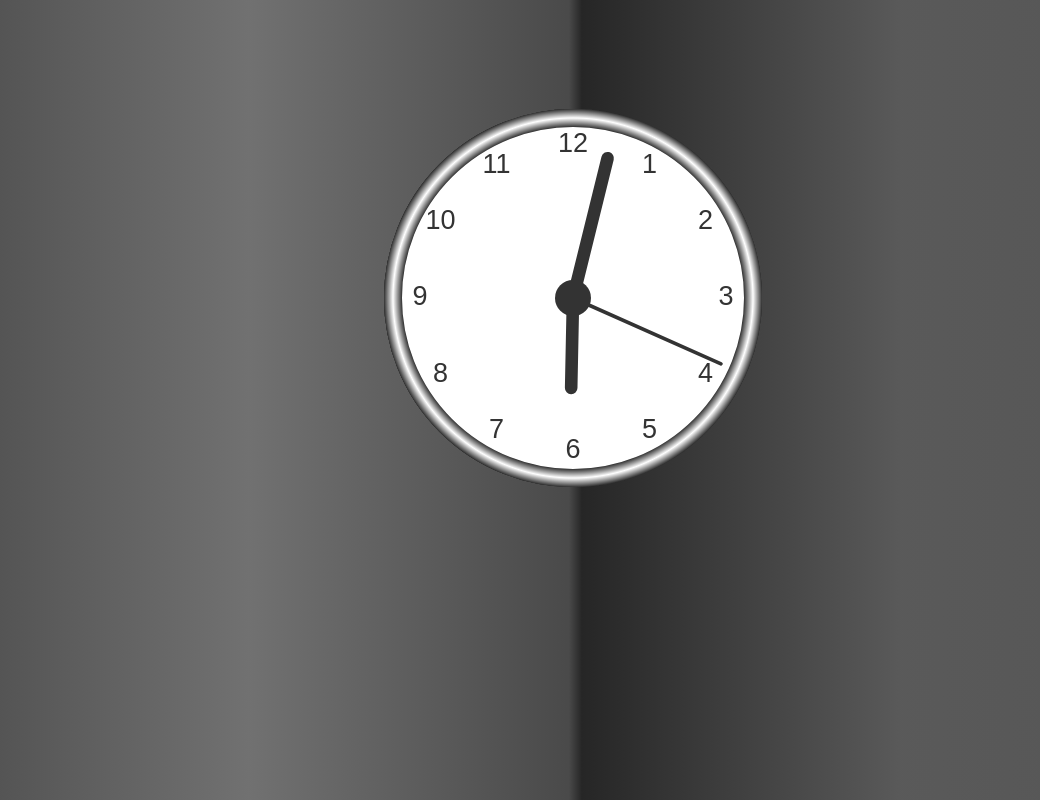
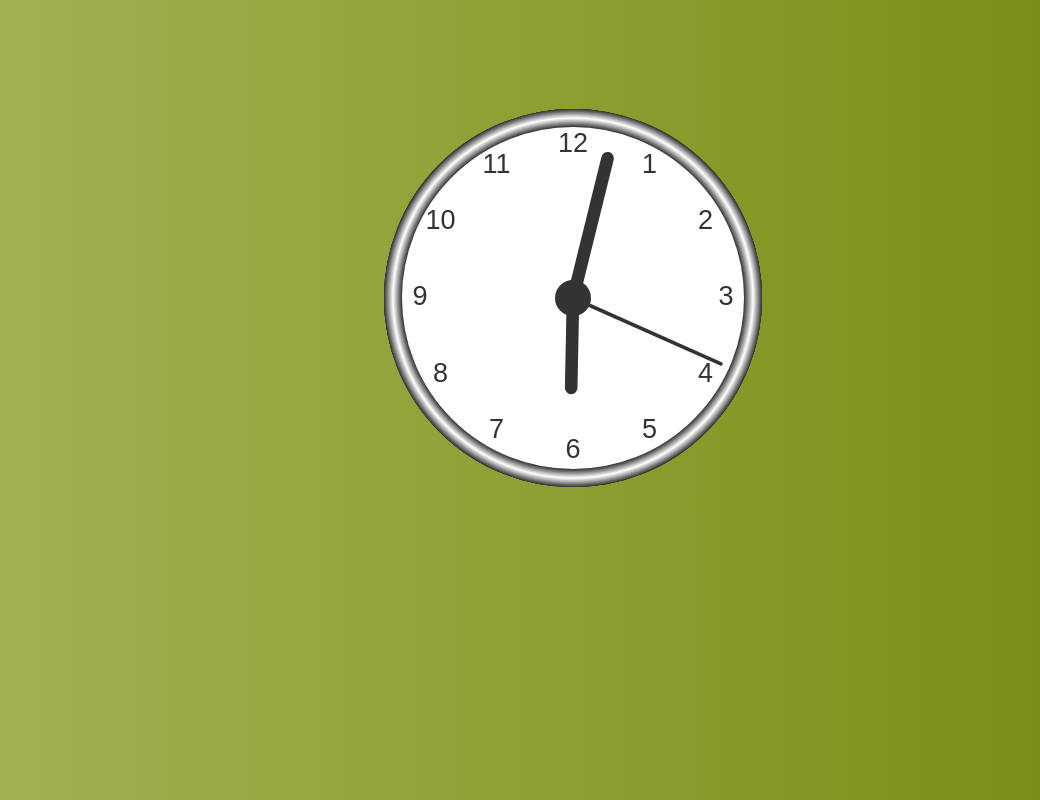
Before and after one commit to shrutivtu/JS30days-analog_clock, a plain HTML site: page index.html in a window 1280 px wide. Shown: the whole page, without its empty margins (71-1111 px from the left). Drawn offline with Linux system fonts and the light colour scheme.

Commit message:
changed the backgroung color

```diff
--- a/style.css
+++ b/style.css
@@ -1,18 +1,14 @@
 body {
   /*background-color:#696969	;*/
-  background: linear-gradient(
-    to right,
-    rgba(76, 76, 76, 1) 0%,
-    rgba(89, 89, 89, 0.97) 12%,
-    rgba(102, 102, 102, 0.93) 25%,
-    rgba(71, 71, 71, 0.89) 39%,
-    rgba(44, 44, 44, 0.86) 50%,
-    rgba(0, 0, 0, 0.85) 51%,
-    rgba(17, 17, 17, 0.83) 60%,
-    rgba(43, 43, 43, 0.78) 76%,
-    rgba(28, 28, 28, 0.74) 91%,
-    rgba(19, 19, 19, 0.71) 100%
-  );
+  background: rgba(164,179,87,1);
+  background: -moz-linear-gradient(left, rgba(164,179,87,1) 0%, rgba(154,170,71,1) 21%, rgba(145,162,56,1) 41%, rgba(134,153,40,1) 63%, rgba(128,147,30,1) 76%, rgba(122,141,20,1) 90%, rgba(117,137,12,1) 100%);
+  background: -webkit-gradient(left top, right top, color-stop(0%, rgba(164,179,87,1)), color-stop(21%, rgba(154,170,71,1)), color-stop(41%, rgba(145,162,56,1)), color-stop(63%, rgba(134,153,40,1)), color-stop(76%, rgba(128,147,30,1)), color-stop(90%, rgba(122,141,20,1)), color-stop(100%, rgba(117,137,12,1)));
+  background: -webkit-linear-gradient(left, rgba(164,179,87,1) 0%, rgba(154,170,71,1) 21%, rgba(145,162,56,1) 41%, rgba(134,153,40,1) 63%, rgba(128,147,30,1) 76%, rgba(122,141,20,1) 90%, rgba(117,137,12,1) 100%);
+  background: -o-linear-gradient(left, rgba(164,179,87,1) 0%, rgba(154,170,71,1) 21%, rgba(145,162,56,1) 41%, rgba(134,153,40,1) 63%, rgba(128,147,30,1) 76%, rgba(122,141,20,1) 90%, rgba(117,137,12,1) 100%);
+  background: -ms-linear-gradient(left, rgba(164,179,87,1) 0%, rgba(154,170,71,1) 21%, rgba(145,162,56,1) 41%, rgba(134,153,40,1) 63%, rgba(128,147,30,1) 76%, rgba(122,141,20,1) 90%, rgba(117,137,12,1) 100%);
+  background: linear-gradient(to right, rgba(164,179,87,1) 0%, rgba(154,170,71,1) 21%, rgba(145,162,56,1) 41%, rgba(134,153,40,1) 63%, rgba(128,147,30,1) 76%, rgba(122,141,20,1) 90%, rgba(117,137,12,1) 100%);
+  filter: progid:DXImageTransform.Microsoft.gradient( startColorstr='#a4b357', endColorstr='#75890c', GradientType=1 );
+  Copy text
 }
 .container {
   width: 50%;
```
